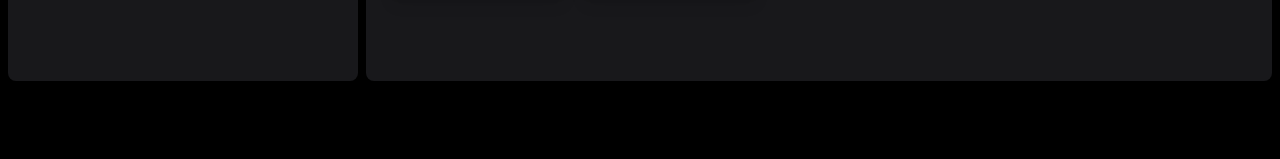
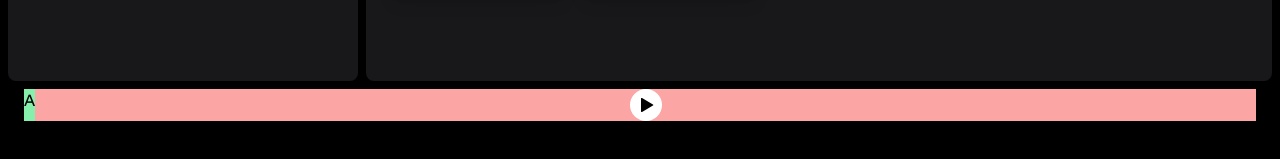
Before and after one commit to GastonVidart/Curso-Astro, an Astro site: page / in a window 1280 px wide. Shown: the part 603-762 px from the top of the page. Built offline with nearby package versions, Linux system fonts and the light colour scheme; Astro itself is replaced by a stand-in of ours.

Commit message:
agregado player basico

```diff
--- /dev/null
+++ b/src/components/Player.jsx
@@ -0,0 +1,64 @@
+import { useEffect, useRef, useState } from "react";
+
+export const Pause = ({ className }) => (
+  <svg
+    className={className}
+    role="img"
+    height="16"
+    width="16"
+    aria-hidden="true"
+    viewBox="0 0 16 16"
+  >
+    <path d="M2.7 1a.7.7 0 0 0-.7.7v12.6a.7.7 0 0 0 .7.7h2.6a.7.7 0 0 0 .7-.7V1.7a.7.7 0 0 0-.7-.7H2.7zm8 0a.7.7 0 0 0-.7.7v12.6a.7.7 0 0 0 .7.7h2.6a.7.7 0 0 0 .7-.7V1.7a.7.7 0 0 0-.7-.7h-2.6z"></path>
+  </svg>
+);
+
+export const Play = ({ className }) => (
+  <svg
+    className={className}
+    role="img"
+    height="16"
+    width="16"
+    aria-hidden="true"
+    viewBox="0 0 16 16"
+  >
+    <path d="M3 1.713a.7.7 0 0 1 1.05-.607l10.89 6.288a.7.7 0 0 1 0 1.212L4.05 14.894A.7.7 0 0 1 3 14.288V1.713z"></path>
+  </svg>
+);
+
+export function Player() {
+  const [isPlaying, setIsPlaying] = useState(false);
+  const [currentSong, setCurrentSong] = useState(null);
+  const audioRef = useRef();
+
+  useEffect(() => {
+    audioRef.current.src = `music/1/01.mp3`;
+  }, []);
+
+  const handleClick = () => {
+    if (isPlaying) {
+      audioRef.current.pause();
+    } else {
+      audioRef.current.play();
+      audioRef.current.volume = 0.1;
+    }
+
+    setIsPlaying(!isPlaying);
+  };
+
+  return (
+    <div className="flex flex-row justify-between w-full px-4 z-50">
+      <div className="bg-green-300">A</div>
+      <div className="grid place-content-center gap-4 flex-1 bg-red-300">
+        <div className="flex justify-center">
+          <button className="bg-white rounded-full p-2" onClick={handleClick}>
+            {isPlaying ? <Pause /> : <Play />}
+          </button>
+          {/*control agrega los controles de audio nativos */}
+          <audio ref={audioRef} />
+        </div>
+      </div>
+
+    </div>
+  );
+}
--- a/src/layouts/Layout.astro
+++ b/src/layouts/Layout.astro
@@ -1,4 +1,5 @@
 ---
+import { Player } from "@/components/Player";
 import AsideMenu from "../components/AsideMenu.astro";
 import { ViewTransitions } from "astro:transitions";
 
@@ -30,7 +31,9 @@
       <slot />
     </main>
 
-    <footer class="[grid-area:player] min-h-[100px]"></footer>
+    <footer class="[grid-area:player] min-h-[100px]">
+      <Player client:load transition:name="media-player" transition:persist/>
+    </footer>
     <style>
       #app {
         display: grid;
```
